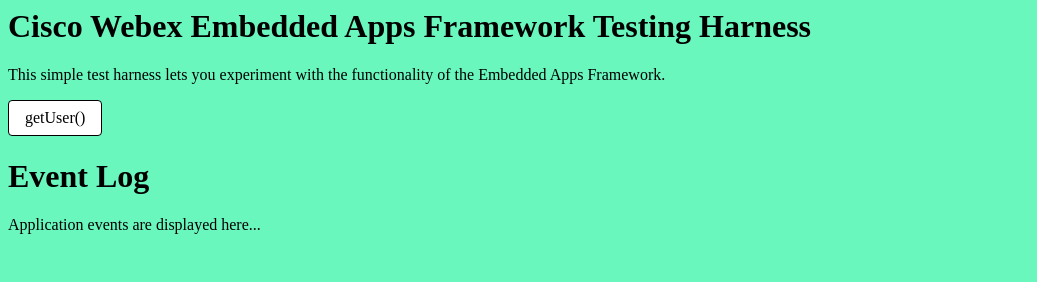
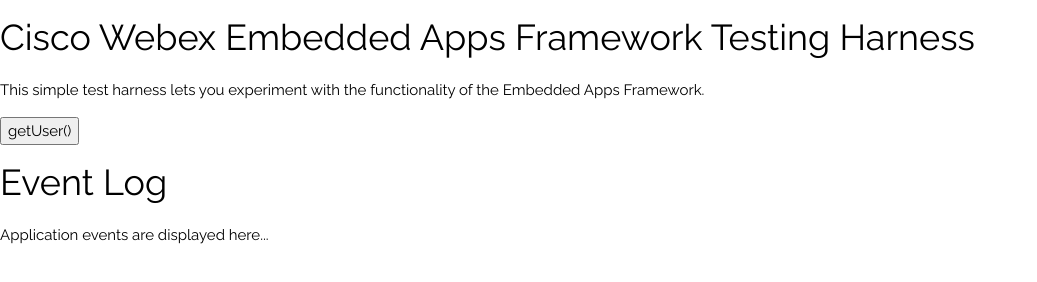
Before and after one commit to johnwfrancis/embedded-sample, a plain HTML site: page index.html in a window 1280 px wide. Shown: the whole page, without its empty margins (0-1037 px from the left). Drawn offline with nearby package versions, Linux system fonts and the light colour scheme; a script that the page names is missing; a web font is replaced by a local one.

Commit message:
Update index.html

```diff
--- a/index.html
+++ b/index.html
@@ -3,7 +3,12 @@
   <title>Cisco Webex Embedded Apps Framework Testing Harness</title>
   <script src="https://webexsamples.github.io/EmbeddedAppSample/WebexEmbeddedAppEmulatorFramework.js" defer></script>
   <script src="./index.js" defer></script>
-  <link rel="stylesheet" href="style.css">
+  <meta name="viewport" content="width=device-width, initial-scale=1">
+  <link rel="stylesheet" href="https://www.w3schools.com/w3css/4/w3.css">
+  <link rel="stylesheet" href="https://fonts.googleapis.com/css?family=Raleway">
+  <style>
+    body,h1,h2,h3,h4,h5 {font-family: "Raleway", sans-serif}
+  </style>
 </head>
 <body>
     <h1>Cisco Webex Embedded Apps Framework Testing Harness</h1>
```
